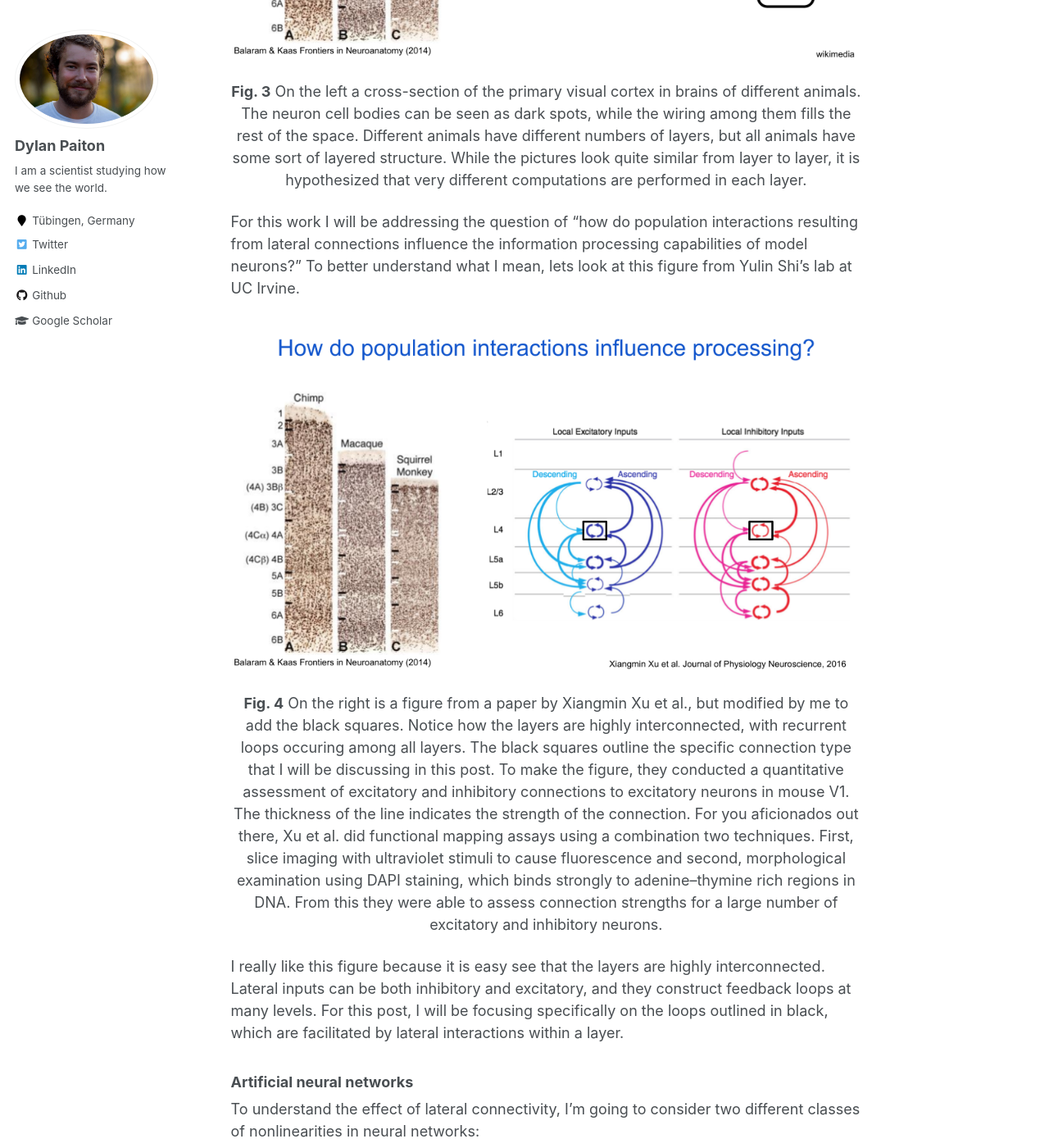
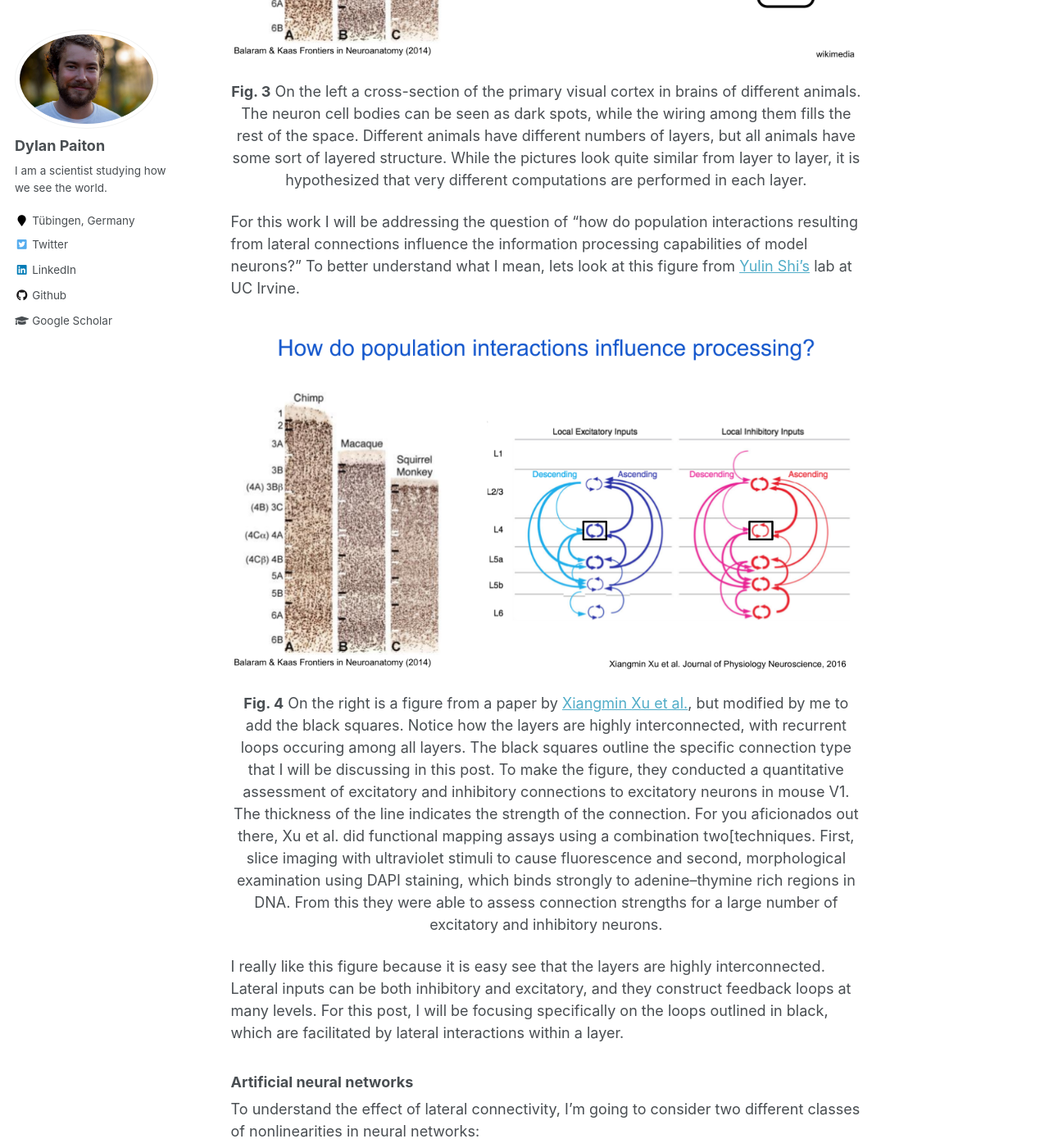
Before and after one commit to dpaiton/dpaiton.github.io, a Jekyll site: the page built from _posts/2021-05-18-selectivity-robustness.md, in a window 1280 px wide and 1400 px high, scrolled down 2581 px. Shown: the whole window at 82% size. Built offline with Jekyll 4.4.1, drawn with Linux system fonts in a browser that asks for light colours; formulas are drawn with MathJax 3; part of the change alters nothing that is shown; some of the changed text lies outside the part shown.

Commit message:
fixes some typos with latex

```diff
--- a/_posts/2021-05-18-selectivity-robustness.md
+++ b/_posts/2021-05-18-selectivity-robustness.md
@@ -33,8 +33,8 @@ This activity is analogous to an average firing rate of a neuron for a given sti
 {: style="text-align: center"}
 
 **Fig. 1** Deep neural networks are composed of pointwise-nonlinear neurons. On the left is a schematic
-diagram of such a neuron, where the input stimulus, S, is multiplied by the neuron weights, $$\Phi$$,
-summed in the cell body, and finally passed through a nonlinearity to give an activity, a. On the right
+diagram of such a neuron, where the input stimulus, $$S$$, is multiplied by the neuron weights, $$\Phi$$,
+summed in the cell body, and finally passed through a nonlinearity to give an activity, $$a$$. On the right
 is a large number of these neurons assembled into a fully-connected neural network.
 {: style="text-align: center"}
 
@@ -50,8 +50,8 @@ For this work, we focused on the lateral connections in the primary visual corte
 {: style="text-align: center"}
 
 **Fig. 2** On the left is an example of two neurons that are connected to eachother laterally.
-On the right is a brain schematic that illustrates the visual information pathway that we will be
-focusing on.
+On the right is a brain schematic that illustrates the visual information pathway that we will focus
+on.
 {: style="text-align: center"}
 
 V1 has a layered structure, where different depths have different types of neurons that respond
@@ -70,22 +70,23 @@ are performed in each layer.
 
 For this work I will be addressing the question of "how do population interactions resulting from
 lateral connections influence the information processing capabilities of model neurons?"
-To better understand what I mean, lets look at this figure from Yulin Shi's lab at UC Irvine.
+To better understand what I mean, lets look at this figure from
+[Yulin Shi's](https://scholar.google.com/citations?user=TklQqcsAAAAJ) lab at UC Irvine.
 
 ![slide-4]
 {: style="text-align: center"}
 
 **Fig. 4**
-On the right is a figure from a paper by Xiangmin Xu et al., but modified by me to add the black squares.
-Notice how the layers are highly interconnected, with recurrent loops occuring among all layers.
-The black squares outline the specific connection type that I will be discussing in this post.
-To make the figure, they conducted a quantitative assessment of excitatory and inhibitory connections
-to excitatory neurons in mouse V1. The thickness of the line indicates the strength of the connection.
-For you aficionados out there, Xu et al. did functional mapping assays using a combination two
-techniques. First, slice imaging with ultraviolet stimuli to cause fluorescence and second,
-morphological examination using DAPI staining, which binds strongly to adenine–thymine rich
-regions in DNA. From this they were able to assess connection strengths for a large number of
-excitatory and inhibitory neurons.
+On the right is a figure from a paper by [Xiangmin Xu et al.](https://doi.org/10.1113/JP271891),
+but modified by me to add the black squares. Notice how the layers are highly interconnected, with
+recurrent loops occuring among all layers. The black squares outline the specific connection type
+that I will be discussing in this post. To make the figure, they conducted a quantitative
+assessment of excitatory and inhibitory connections to excitatory neurons in mouse V1. The
+thickness of the line indicates the strength of the connection. For you aficionados out there,
+Xu et al. did functional mapping assays using a combination two[techniques. First, slice imaging
+with ultraviolet stimuli to cause fluorescence and second, morphological examination using DAPI
+staining, which binds strongly to adenine–thymine rich regions in DNA. From this they were able
+to assess connection strengths for a large number of excitatory and inhibitory neurons.
 {: style="text-align: center"}
 
 I really like this figure because it is easy see that the layers are highly interconnected. Lateral
@@ -385,7 +386,7 @@ neuron they can be different. One way to see this is to measure each curvature t
 number of planes. In the next figure, each subplot is a histogram of the measured iso-response and
 response attenuation curvatures. We measured the curvature in 100 randomly selected neurons and 600
 orthogonal planes per neuron. For all planes the horizontal axis is always the target neuron’s
-weight vector, $$phi_{k}$$. We then repeated this process for three neural networks that had
+weight vector, $$\Phi_{k}$$. We then repeated this process for three neural networks that had
 different levels of [overcompleteness](https://en.wikipedia.org/wiki/Overcompleteness), which is
 the ratio of neurons to pixels. In total, we presented 162 million images to the networks to assess
 the response curvature. For a given plane, the curvature is the second order coefficient in a
```
